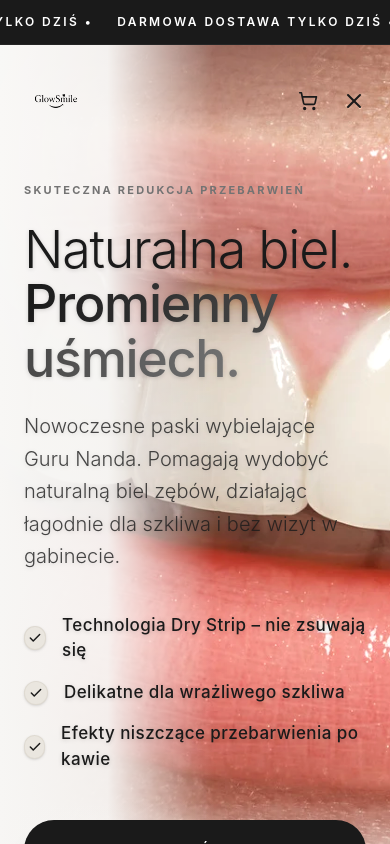
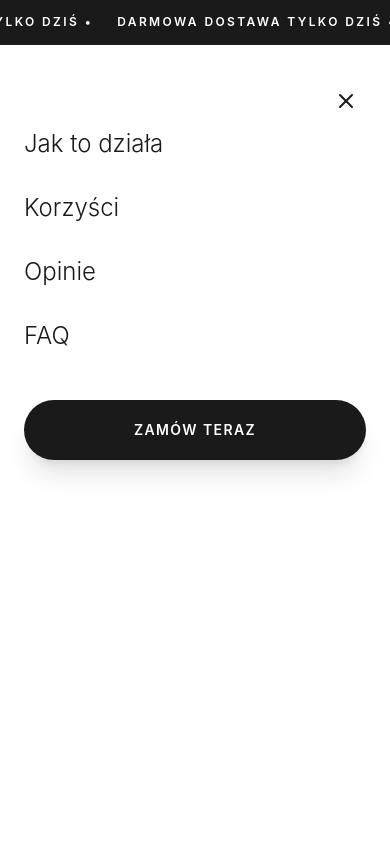
Before and after one commit to kamiloselo9-prog/mouth, a React (Vite) app: page / in a window 390 px wide. Both pictures are taken after a click on the button 354 px from the left and 101 px from the top of the page. Shown: the top 844 px of the page. Built offline with nearby package versions, Linux system fonts and the light colour scheme.

Commit message:
Mobile CSS fixes & Price updates

```diff
--- a/src/components/Header.tsx
+++ b/src/components/Header.tsx
@@ -1,7 +1,7 @@
 import { useState, useEffect } from 'react';
 import { Menu, X, ShoppingCart } from 'lucide-react';
 import { useCart } from '../store/useCart';
-import { motion, useScroll } from 'framer-motion';
+import { motion, useScroll, AnimatePresence } from 'framer-motion';
 import PromoBanner from './PromoBanner';
 
 export default function Header({ isHomepage = false }: { isHomepage?: boolean }) {
@@ -62,13 +62,42 @@ export default function Header({ isHomepage = false }: { isHomepage?: boolean })
 
           {/* Mobile Menu Button */}
           <button
-            className="md:hidden text-[#1A1A1A]"
+            className="md:hidden text-[#1A1A1A] z-50 relative p-2"
             onClick={() => setIsMobileMenuOpen(!isMobileMenuOpen)}
           >
             {isMobileMenuOpen ? <X className="w-6 h-6" /> : <Menu className="w-6 h-6" />}
           </button>
         </div>
       </div>
+
+      {/* Mobile Menu Overlay */}
+      <AnimatePresence>
+        {isMobileMenuOpen && (
+          <motion.div
+            initial={{ opacity: 0, height: 0 }}
+            animate={{ opacity: 1, height: '100vh' }}
+            exit={{ opacity: 0, height: 0 }}
+            transition={{ duration: 0.5, ease: [0.16, 1, 0.3, 1] }}
+            className="fixed inset-0 bg-white z-40 md:hidden pt-32 px-6 overflow-hidden flex flex-col"
+          >
+            <nav className="flex flex-col gap-8 text-2xl font-light text-[#1A1A1A] mb-12">
+              <a href="#how-it-works" onClick={() => setIsMobileMenuOpen(false)} className="hover:text-[#737373] transition-colors">Jak to działa</a>
+              <a href="#benefits" onClick={() => setIsMobileMenuOpen(false)} className="hover:text-[#737373] transition-colors">Korzyści</a>
+              <a href="#reviews" onClick={() => setIsMobileMenuOpen(false)} className="hover:text-[#737373] transition-colors">Opinie</a>
+              <a href="#faq" onClick={() => setIsMobileMenuOpen(false)} className="hover:text-[#737373] transition-colors">FAQ</a>
+            </nav>
+            <button
+              onClick={() => {
+                setIsMobileMenuOpen(false);
+                window.location.hash = '#product';
+              }}
+              className="w-full py-5 bg-[#1A1A1A] text-white rounded-full text-sm font-semibold uppercase tracking-widest shadow-xl"
+            >
+              Zamów teraz
+            </button>
+          </motion.div>
+        )}
+      </AnimatePresence>
     </motion.header>
   );
 }
--- a/src/components/Hero.tsx
+++ b/src/components/Hero.tsx
@@ -40,7 +40,7 @@ export default function Hero() {
              Skuteczna redukcja przebarwień
            </span>
 
-           <h1 className="text-[52px] md:text-[68px] font-light tracking-tight text-[#1A1A1A] leading-[1.05] mb-6 drop-shadow-sm">
+           <h1 className="text-[40px] md:text-[68px] font-light tracking-tight text-[#1A1A1A] leading-[1.05] mb-6 drop-shadow-sm">
              Naturalna biel.<br />
              <span className="font-medium text-transparent bg-clip-text bg-gradient-to-r from-[#1A1A1A] to-[#737373]">Promienny uśmiech.</span>
            </h1>
--- a/src/components/ProductDetails.tsx
+++ b/src/components/ProductDetails.tsx
@@ -12,9 +12,9 @@ const images = [
 ];
 
 const packages = [
-  { id: 1, amount: 14, desc: "1 opakowanie (14 zabiegów)", price: "59,90", originalPrice: "79,90", unitPrice: "59,90 zł / opak.", popular: false, best: false },
-  { id: 2, amount: 42, desc: "2 + 1 GRATIS (42 zabiegi)", price: "119,80", originalPrice: "179,70", unitPrice: "39,93 zł / opak.", popular: true, best: false },
-  { id: 3, amount: 70, desc: "3 + 2 GRATIS (70 zabiegów)", price: "179,70", originalPrice: "299,50", unitPrice: "35,94 zł / opak.", popular: false, best: true },
+  { id: 1, amount: 14, desc: "1 opakowanie (14 zabiegów)", price: "49,00", originalPrice: "79,90", unitPrice: "49,00 zł / opak.", popular: false, best: false },
+  { id: 2, amount: 42, desc: "2 + 1 GRATIS (42 zabiegi)", price: "98,00", originalPrice: "147,00", unitPrice: "32,67 zł / opak.", popular: true, best: false },
+  { id: 3, amount: 70, desc: "3 + 2 GRATIS (70 zabiegów)", price: "147,00", originalPrice: "245,00", unitPrice: "29,40 zł / opak.", popular: false, best: true },
 ];
 
 export default function ProductDetails() {
@@ -98,9 +98,9 @@ export default function ProductDetails() {
               <span className="text-[22px] text-[#A3A3A3] line-through font-light decoration-1 pb-1">{selectedPack.originalPrice} zł</span>
             </div>
 
-            <div className="mb-8 -mt-4">
-              <span className="text-[#1A1A1A] text-sm font-bold uppercase tracking-[0.1em] underline decoration-[#1A1A1A] decoration-2 underline-offset-8">
-                + Darmowa dostawa
+            <div className={`mb-8 -mt-4 transition-all duration-300 ${selectedPack.amount <= 14 ? 'opacity-70' : 'opacity-100'}`}>
+              <span className={`text-[#1A1A1A] text-sm font-bold uppercase tracking-[0.1em] ${selectedPack.amount > 14 ? 'underline decoration-[#1A1A1A] decoration-2 underline-offset-8' : ''}`}>
+                {selectedPack.amount <= 14 ? '+ Dostawa: 14,90 zł' : '+ Darmowa dostawa'}
               </span>
             </div>
 
@@ -168,7 +168,7 @@ export default function ProductDetails() {
             <div className="flex flex-wrap items-center justify-between gap-y-6 gap-x-4 pt-8 border-t border-[#EAE6DF]">
               <div className="flex items-center gap-3 text-[11px] lg:text-xs font-bold uppercase tracking-widest text-[#1A1A1A]">
                 <Truck className="w-5 h-5 text-[#1A1A1A]" strokeWidth={1.5} />
-                <span className="underline decoration-2 underline-offset-4">Darmowa dostawa</span>
+                <span className="underline decoration-2 underline-offset-4">Błyskawiczna wysyłka</span>
               </div>
               <div className="flex items-center gap-3 text-[11px] lg:text-xs font-bold uppercase tracking-widest text-[#1A1A1A]/80">
                 <ShieldCheck className="w-5 h-5 text-[#1A1A1A]" strokeWidth={1.5} />
--- a/src/components/TrustLogos.tsx
+++ b/src/components/TrustLogos.tsx
@@ -8,9 +8,9 @@ export default function TrustLogos() {
         {/* Partner Logos placeholder */}
         <div className="flex flex-col items-center">
           <p className="text-[10px] uppercase font-bold tracking-[0.2em] text-[#737373] mb-10">Zaufali nam eksperci i sportowcy powiązani z:</p>
-          <div className="flex flex-wrap justify-center gap-12 md:gap-24 opacity-40 grayscale hover:opacity-100 hover:grayscale-0 transition-all duration-700">
+          <div className="flex flex-wrap justify-center gap-8 md:gap-24 opacity-60 grayscale hover:opacity-100 hover:grayscale-0 transition-all duration-700">
             {["VOGUE", "GQ", "FORBES", "WIRED", "WHOOP"].map((logo, i) => (
-               <div key={i} className="text-xl md:text-3xl font-bold tracking-[0.4em] text-[#1A1A1A] select-none pointer-events-none">
+               <div key={i} className="text-lg md:text-3xl font-bold tracking-[0.2em] md:tracking-[0.4em] text-[#1A1A1A] select-none pointer-events-none">
                  {logo}
                </div>
             ))}
```
